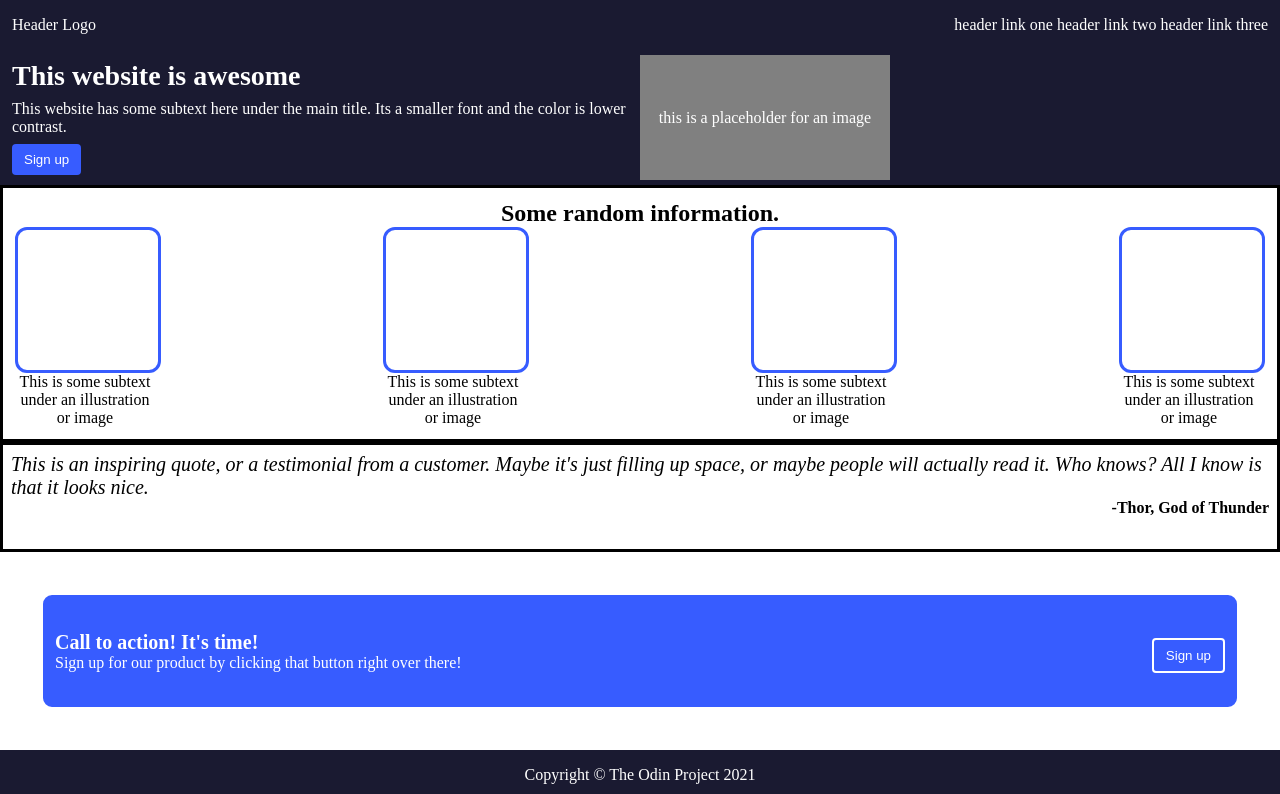
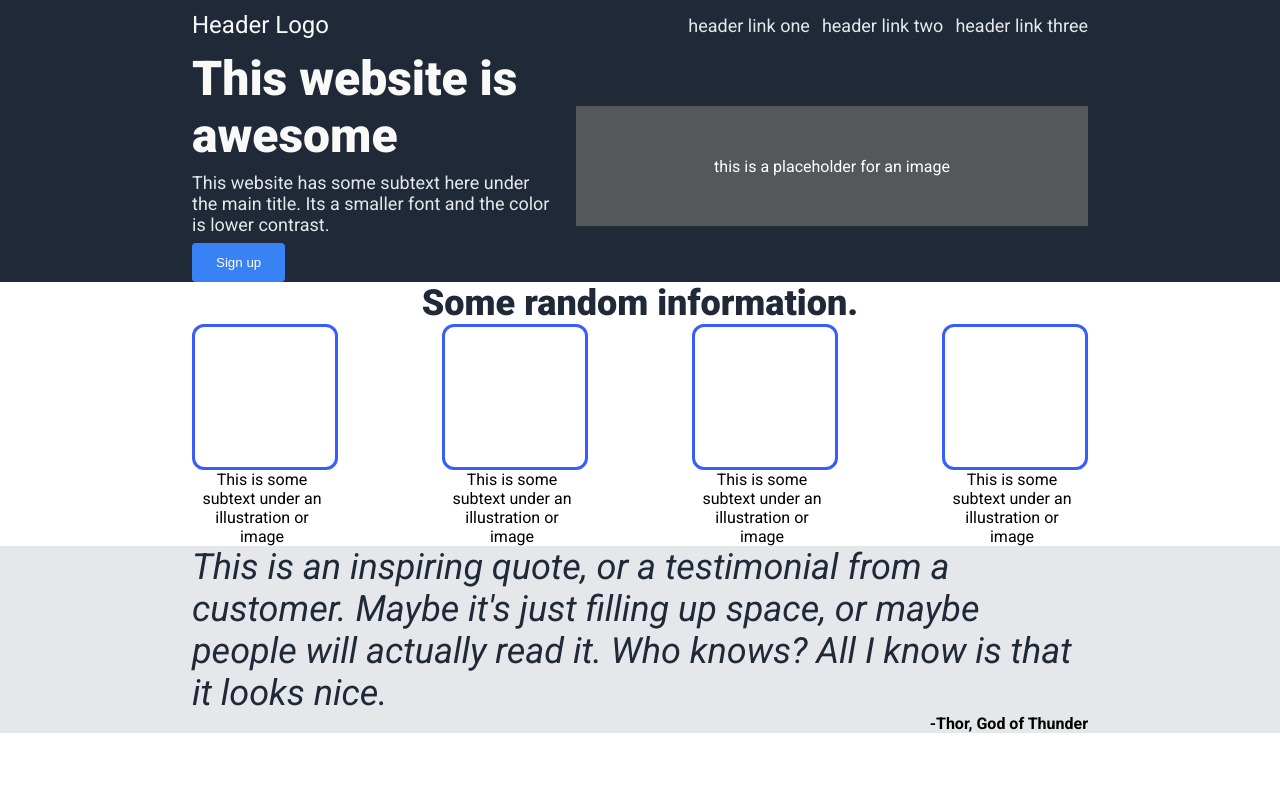
Before and after one commit to jasonem225/Landing-Page-Full-Design, a plain HTML site: page index.html in a window 1280 px wide. Shown: the top 794 px of the page. Drawn offline with Linux system fonts and the light colour scheme.

Commit message:
Complete foundations/Landing Page Full Design
Added final details such as font type, color, background, padding, etc.
Problem is desired outcome is at 33% zoom. Intro img is set to changing
size due to set size spilling over past page if over 100% zoom.

```diff
--- a/index.html
+++ b/index.html
@@ -1,16 +1,21 @@
 <!DOCTYPE html>
+
+
 
 <html lang="en">
     <head>
         <meta charset="utf-8">
         <title>Odin Project Landing Page Full Design</title>
         <link rel="stylesheet" href="./styles.css" >
+        <link rel="preconnect" href="https://fonts.googleapis.com">
+        <link rel="preconnect" href="https://fonts.gstatic.com" crossorigin>
+        <link href="https://fonts.googleapis.com/css2?family=Roboto:ital,wght@0,100..900;1,100..900&display=swap" rel="stylesheet">
     </head>
 
     <body>
         <div class="header">
-            <div>Header Logo</div>
-            <div>
+            <div class="header-logo">Header Logo</div>
+            <div class="header-links">
                 <a>header link one</a>
                 <a>header link two</a>
                 <a>header link three</a>
@@ -19,7 +24,7 @@
         <div class="intro-area">
             <div class="intro-left">
                 <div class="intro-header">This website is awesome</div>
-                <div>
+                <div class="intro-text">
                     This website has some subtext here under the main title.
                     Its a smaller font and the color is lower contrast.
                 </div>
--- a/styles.css
+++ b/styles.css
@@ -4,11 +4,12 @@ body {
     display: flex;
     flex-direction: column;
     justify-content:space-between;
+    font-family: "Roboto";
 }
 
 .header,
 .footer {
-    background-color:rgb(26, 26, 49);
+    background-color:#1F2937;
     color: white;
     height: 50px;
     flex: none;
@@ -19,24 +20,37 @@ body {
 .quote-area,
 .signup-area {
     flex: 1 1 0;
-    border-style: solid;
-    padding: 12px;
+    /* border-style: solid; */
+    padding: 0px 15vw;
 }
 
 .header {
     display: flex;
     justify-content: space-between;
     align-items: center;
-    padding: 0px 12px;
+    padding: 0px 15vw;
+}
+
+.header-logo {
+    font-size: 24px;
+    color: #F9FAF8;
+}
+
+.header-links {
+    font-size: 18px;
+    color: #E5E7EB;
+    display: flex;
+    gap: 12px;
 }
 
 .intro-area {
     display: flex;
     align-items: center;
-    padding: 5px 12px;
-    background-color: rgb(26, 26, 49);
+    /* padding: 5px 12px; */
+    background-color: #1F2937;
     color: white;
     border-style: none;
+    gap: 20px;
 }
 
 .intro-left,
@@ -45,24 +59,32 @@ body {
 }
 
 .intro-header {
-    font-size: 28px;
-    font-weight: 700;
+    font-size: 48px;
+    font-weight: 900;
     margin-bottom: 8px;
+    color: #F9FAF8
+}
+
+.intro-text {
+    font-size: 18px;
+    color: #E5E7EB;
 }
 
 .intro-button {
-    background-color: rgb(55, 92, 255);
+    background-color: #3882F6;
     border: none;
     border-radius: 4px;
     color: white;
-    padding: 8px 12px;
+    padding: 12px 24px;
     margin-top: 8px;
 }
 
 .intro-image {
-    height: 125px;
-    width: 250px;
-    background-color: gray;
+    height: 15vh;
+    width: 40vw;
+    /* height: 250px;
+    width: 500px; */
+    background-color: #55575B;
     display: flex;
     justify-content: center;
     align-items: center;
@@ -70,16 +92,21 @@ body {
 
 .info-area {
     text-align: center;
+    display: flex;
+    flex-direction: column;
+    justify-content: center;
 }
 
 .info-header {
-    font-size: 24px;
-    font-weight: 600;
+    font-size: 36px;
+    color: #1F2937;
+    font-weight: 900;
 }
 
 .info-list {
     display: flex;
     justify-content: space-between;
+    flex-wrap: wrap;
     gap: 8px;
 }
 
@@ -100,11 +127,16 @@ body {
 }
 
 .quote-area {
-    padding: 8px;
+    background-color: #E5E7EB;
+    display: flex;
+    flex-direction: column;
+    justify-content: center;
+    /* padding: 8px; */
 }
 
 .quote {
-    font-size: 20px;
+    font-size: 36px;
+    color: #1F2937;
 }
 
 .quotee {
@@ -113,11 +145,13 @@ body {
 }
 
 .signup-area {
-    margin: 40px;
+    flex-grow: 0.3;
+    margin: 5vw 15vw;
+    padding: 0px 15vw;
     display: flex;
     justify-content: space-between;
     align-items: center;
-    background-color: rgb(55, 92, 255);
+    background-color: #3882F6;
     border-radius: 12px;
     color: white;
 }
@@ -128,14 +162,14 @@ body {
 }
 
 .signup-right {
-    background-color: rgb(55, 92, 255);
+    background-color: #3882F6;
     border-style: solid;
     border-color: white;
     border-radius: 4px;
     color: white;
-    padding: 8px 12px;
-    margin-top: 8px;
-    flex-shrink: 0;
+    /* padding: 8px 12px; */
+    /* margin-top: 8px; */
+    flex-shrink: none;
 }
 
 .footer {
```
